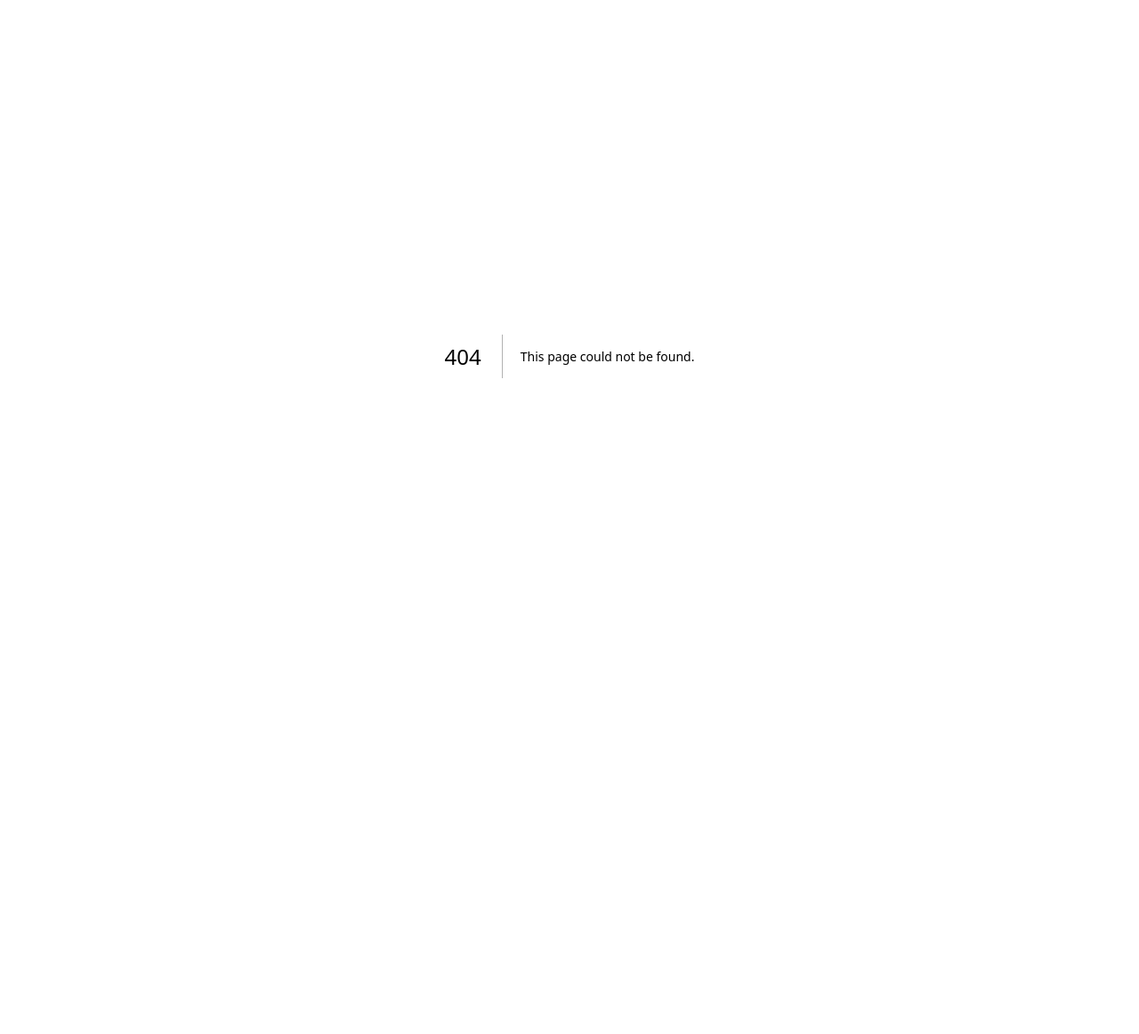
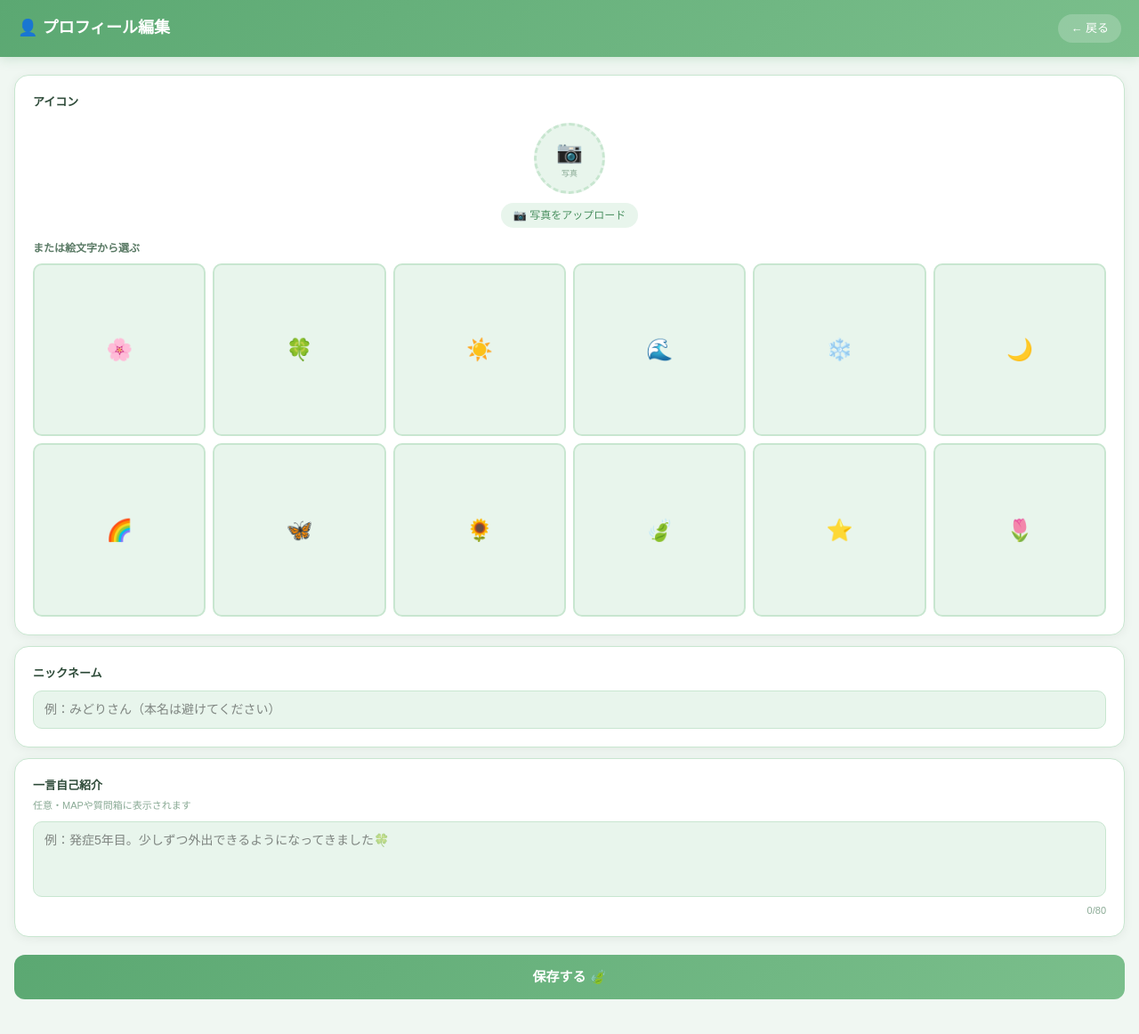
Before and after one commit to adosennsu8-netizen/paniiki, a Next.js app: page /profile-edit in a window 1280 px wide. Before the commit this address had no page. Shown: the top 1162 px of the page at 89% size. Before the commit the page ends 800 px from the top, so only its background shows below. Built offline with nearby package versions, Linux system fonts and the light colour scheme; no server answers; the database is empty; sample sign-in values are in the browser's storage.

Commit message:
feat: プロフィール編集ページ追加

```diff
--- a/src/app/page.tsx
+++ b/src/app/page.tsx
@@ -90,14 +90,16 @@ export default function HomePage() {
         </div>
         <div style={{ display:"flex", alignItems:"center", gap:8 }}>
           {isPremium && <span style={{ background:"rgba(255,255,255,0.2)", color:"#fff", borderRadius:20, padding:"2px 8px", fontSize:10, fontWeight:700 }}>⭐</span>}
-          <div style={{ width:36, height:36, borderRadius:"50%", background:"rgba(255,255,255,0.3)", display:"flex", alignItems:"center", justifyContent:"center", fontSize:20, border:"2px solid rgba(255,255,255,0.5)" }}>
-            {icon}
+          <div onClick={() => router.push("/profile-edit")}
+  style={{ width:36, height:36, borderRadius:"50%", background:"rgba(255,255,255,0.3)", display:"flex", alignItems:"center", justifyContent:"center", fontSize:20, border:"2px solid rgba(255,255,255,0.5)", cursor:"pointer" }}>
+  {icon}
           </div>
         </div>
       </div>
 
       <div style={{ padding:"16px 16px 100px" }}>
-        <div style={{ background:"#fff", borderRadius:16, padding:16, marginBottom:12, boxShadow:"0 2px 12px rgba(0,0,0,0.06)", border:"1px solid #c8e6d0", display:"flex", alignItems:"center", gap:12 }}>
+        <div onClick={() => router.push("/profile-edit")}
+  style={{ background:"#fff", borderRadius:16, padding:16, marginBottom:12, cursor:"pointer", boxShadow:"0 2px 12px rgba(0,0,0,0.06)", border:"1px solid #c8e6d0", display:"flex", alignItems:"center", gap:12 }}>
           <div style={{ width:48, height:48, borderRadius:"50%", background:"#e8f5ec", display:"flex", alignItems:"center", justifyContent:"center", fontSize:26 }}>{icon}</div>
           <div>
             <div style={{ fontSize:16, fontWeight:700, color:"#2d4a38" }}>{nickname}</div>
--- /dev/null
+++ b/src/app/profile-edit/page.tsx
@@ -0,0 +1,152 @@
+"use client";
+import { useState, useRef, useEffect } from "react";
+import { useRouter } from "next/navigation";
+import { auth, db } from "@/lib/firebase";
+import { doc, getDoc, setDoc, serverTimestamp } from "firebase/firestore";
+import { onAuthStateChanged } from "firebase/auth";
+
+const PRESET_ICONS = ["🌸","🍀","☀️","🌊","❄️","🌙","🌈","🦋","🌻","🍃","⭐","🌷"];
+
+export default function ProfileEditPage() {
+  const router = useRouter();
+  const [nickname, setNickname] = useState("");
+  const [icon, setIcon] = useState("");
+  const [imgSrc, setImgSrc] = useState("");
+  const [bio, setBio] = useState("");
+  const [error, setError] = useState("");
+  const [loading, setLoading] = useState(false);
+  const [saved, setSaved] = useState(false);
+  const fileRef = useRef<HTMLInputElement>(null);
+
+  useEffect(() => {
+    const unsub = onAuthStateChanged(auth, async (user) => {
+      if (!user) { router.push("/auth"); return; }
+      const snap = await getDoc(doc(db, "users", user.uid));
+      const data = snap.data();
+      setNickname(data?.nickname || "");
+      setIcon(data?.icon || "");
+      setImgSrc(data?.imgSrc || "");
+      setBio(data?.bio || "");
+    });
+    return () => unsub();
+  }, []);
+
+  const handleFile = (e: React.ChangeEvent<HTMLInputElement>) => {
+    const file = e.target.files?.[0];
+    if (!file) return;
+    const reader = new FileReader();
+    reader.onload = ev => {
+      setImgSrc(ev.target?.result as string);
+      setIcon("");
+    };
+    reader.readAsDataURL(file);
+  };
+
+  const handleSave = async () => {
+    if (!nickname.trim()) { setError("ニックネームを入力してください"); return; }
+    if (!icon && !imgSrc) { setError("アイコンを選択してください"); return; }
+    setLoading(true);
+    try {
+      const user = auth.currentUser;
+      if (!user) return;
+      await setDoc(doc(db, "users", user.uid), {
+        nickname: nickname.trim(),
+        icon: icon || "",
+        imgSrc: imgSrc || "",
+        bio: bio.trim(),
+        updatedAt: serverTimestamp(),
+      }, { merge: true });
+      setSaved(true);
+      setTimeout(() => router.push("/"), 1000);
+    } catch (e) {
+      console.error(e);
+      setError("保存に失敗しました");
+    } finally {
+      setLoading(false);
+    }
+  };
+
+  return (
+    <div style={{ minHeight:"100vh", background:"#f0f7f2", fontFamily:"'Hiragino Maru Gothic ProN',sans-serif" }}>
+      <div style={{ background:"linear-gradient(135deg,#5ba872,#7bbf8c)", padding:"16px 20px", display:"flex", alignItems:"center", justifyContent:"space-between", boxShadow:"0 2px 12px rgba(91,168,114,0.25)" }}>
+        <div style={{ color:"#fff", fontSize:18, fontWeight:800 }}>👤 プロフィール編集</div>
+        <button onClick={() => router.push("/")} style={{ background:"rgba(255,255,255,0.2)", color:"#fff", border:"none", borderRadius:20, padding:"6px 14px", fontSize:13, cursor:"pointer" }}>← 戻る</button>
+      </div>
+
+      <div style={{ padding:"20px 16px 100px" }}>
+        {/* アイコン */}
+        <div style={{ background:"#fff", borderRadius:16, padding:20, marginBottom:12, border:"1px solid #c8e6d0", boxShadow:"0 2px 12px rgba(0,0,0,0.06)" }}>
+          <div style={{ fontSize:13, fontWeight:700, color:"#2d4a38", marginBottom:14 }}>アイコン</div>
+          <div style={{ textAlign:"center", marginBottom:14 }}>
+            <div onClick={() => fileRef.current?.click()}
+              style={{ width:80, height:80, borderRadius:"50%", background:"#e8f5ec", border:`3px dashed ${imgSrc||icon?"#5ba872":"#c8e6d0"}`, margin:"0 auto 10px", display:"flex", alignItems:"center", justifyContent:"center", cursor:"pointer", overflow:"hidden" }}>
+              {imgSrc
+                ? <img src={imgSrc} alt="icon" style={{ width:"100%", height:"100%", objectFit:"cover" }}/>
+                : icon
+                ? <span style={{ fontSize:40 }}>{icon}</span>
+                : <div><div style={{ fontSize:24 }}>📷</div><div style={{ fontSize:9, color:"#8aaa95" }}>写真</div></div>
+              }
+            </div>
+            <input ref={fileRef} type="file" accept="image/*" style={{ display:"none" }} onChange={handleFile}/>
+            <button onClick={() => fileRef.current?.click()}
+              style={{ background:"#e8f5ec", color:"#4a9060", border:"none", borderRadius:20, padding:"5px 14px", fontSize:12, cursor:"pointer" }}>
+              📷 写真をアップロード
+            </button>
+          </div>
+          <div style={{ fontSize:12, color:"#5a7a65", marginBottom:8, fontWeight:600 }}>または絵文字から選ぶ</div>
+          <div style={{ display:"grid", gridTemplateColumns:"repeat(6,1fr)", gap:8 }}>
+            {PRESET_ICONS.map(em => (
+              <div key={em} onClick={() => { setIcon(em); setImgSrc(""); }}
+                style={{ aspectRatio:"1", borderRadius:10, background:icon===em?"#d4edda":"#e8f5ec", border:`2px solid ${icon===em?"#5ba872":"#c8e6d0"}`, display:"flex", alignItems:"center", justifyContent:"center", fontSize:24, cursor:"pointer" }}>
+                {em}
+              </div>
+            ))}
+          </div>
+        </div>
+
+        {/* ニックネーム */}
+        <div style={{ background:"#fff", borderRadius:16, padding:20, marginBottom:12, border:"1px solid #c8e6d0", boxShadow:"0 2px 12px rgba(0,0,0,0.06)" }}>
+          <div style={{ fontSize:13, fontWeight:700, color:"#2d4a38", marginBottom:10 }}>ニックネーム</div>
+          <input
+            placeholder="例：みどりさん（本名は避けてください）"
+            value={nickname}
+            onChange={e => { setNickname(e.target.value); setError(""); }}
+            style={{ width:"100%", border:"1.5px solid #c8e6d0", borderRadius:10, padding:"10px 12px", fontSize:14, background:"#e8f5ec", outline:"none", boxSizing:"border-box" }}
+          />
+        </div>
+
+        {/* 一言自己紹介 */}
+        <div style={{ background:"#fff", borderRadius:16, padding:20, marginBottom:20, border:"1px solid #c8e6d0", boxShadow:"0 2px 12px rgba(0,0,0,0.06)" }}>
+          <div style={{ fontSize:13, fontWeight:700, color:"#2d4a38", marginBottom:4 }}>一言自己紹介</div>
+          <div style={{ fontSize:11, color:"#8aaa95", marginBottom:10 }}>任意・MAPや質問箱に表示されます</div>
+          <textarea
+            placeholder="例：発症5年目。少しずつ外出できるようになってきました🍀"
+            value={bio}
+            onChange={e => setBio(e.target.value)}
+            maxLength={80}
+            rows={3}
+            style={{ width:"100%", border:"1.5px solid #c8e6d0", borderRadius:10, padding:"10px 12px", fontSize:14, background:"#e8f5ec", outline:"none", boxSizing:"border-box", resize:"none", fontFamily:"inherit" }}
+          />
+          <div style={{ textAlign:"right", fontSize:11, color:"#8aaa95" }}>{bio.length}/80</div>
+        </div>
+
+        {error && (
+          <div style={{ fontSize:12, color:"#e07070", background:"#fde8e8", borderRadius:8, padding:"8px 12px", marginBottom:12 }}>
+            ⚠️ {error}
+          </div>
+        )}
+
+        {saved && (
+          <div style={{ fontSize:12, color:"#4a9060", background:"#d4edda", borderRadius:8, padding:"8px 12px", marginBottom:12, textAlign:"center" }}>
+            ✅ 保存しました！
+          </div>
+        )}
+
+        <button onClick={handleSave} disabled={loading}
+          style={{ width:"100%", background:"linear-gradient(135deg,#5ba872,#7bbf8c)", color:"#fff", border:"none", borderRadius:12, padding:"14px", fontSize:15, fontWeight:700, cursor:"pointer" }}>
+          {loading ? "保存中…" : "保存する 🍃"}
+        </button>
+      </div>
+    </div>
+  );
+}
```
